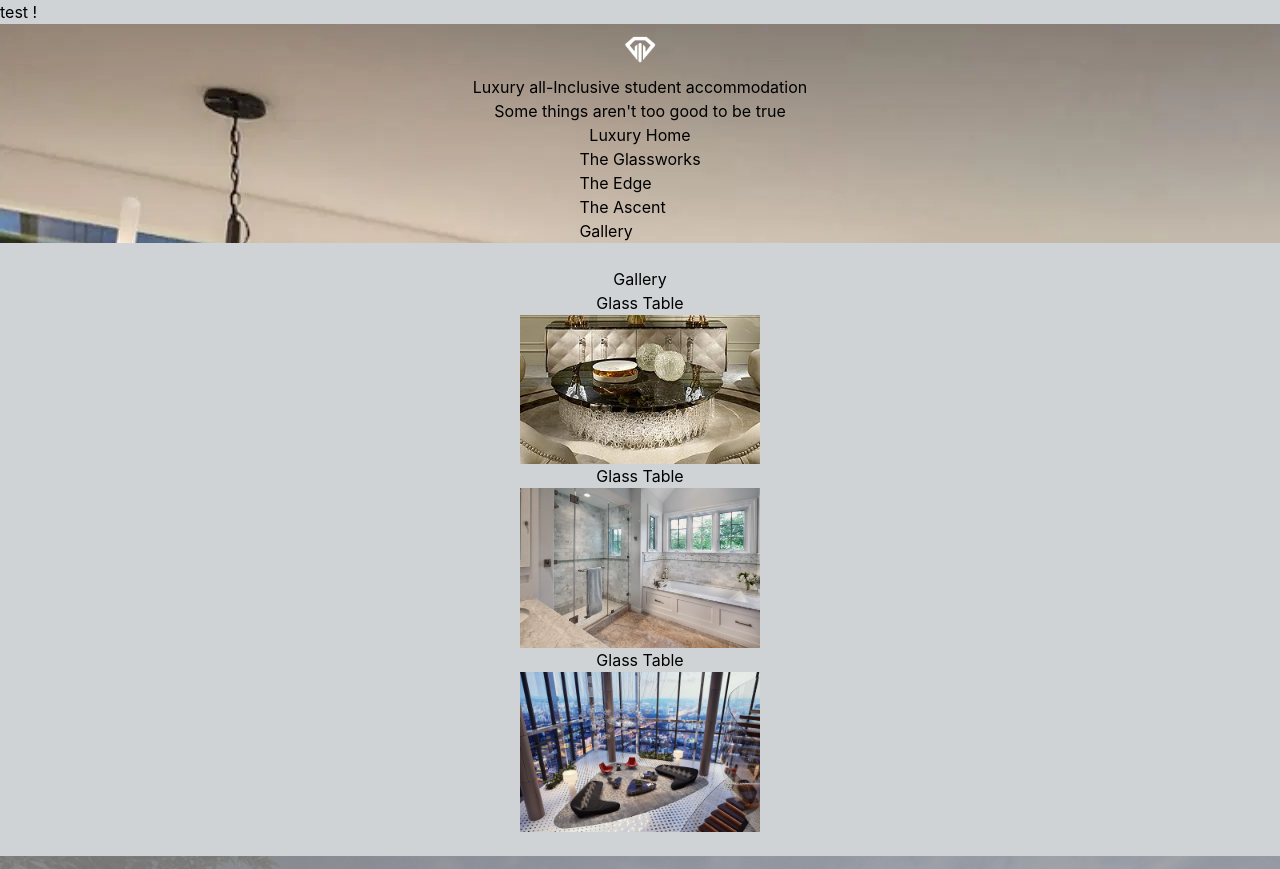
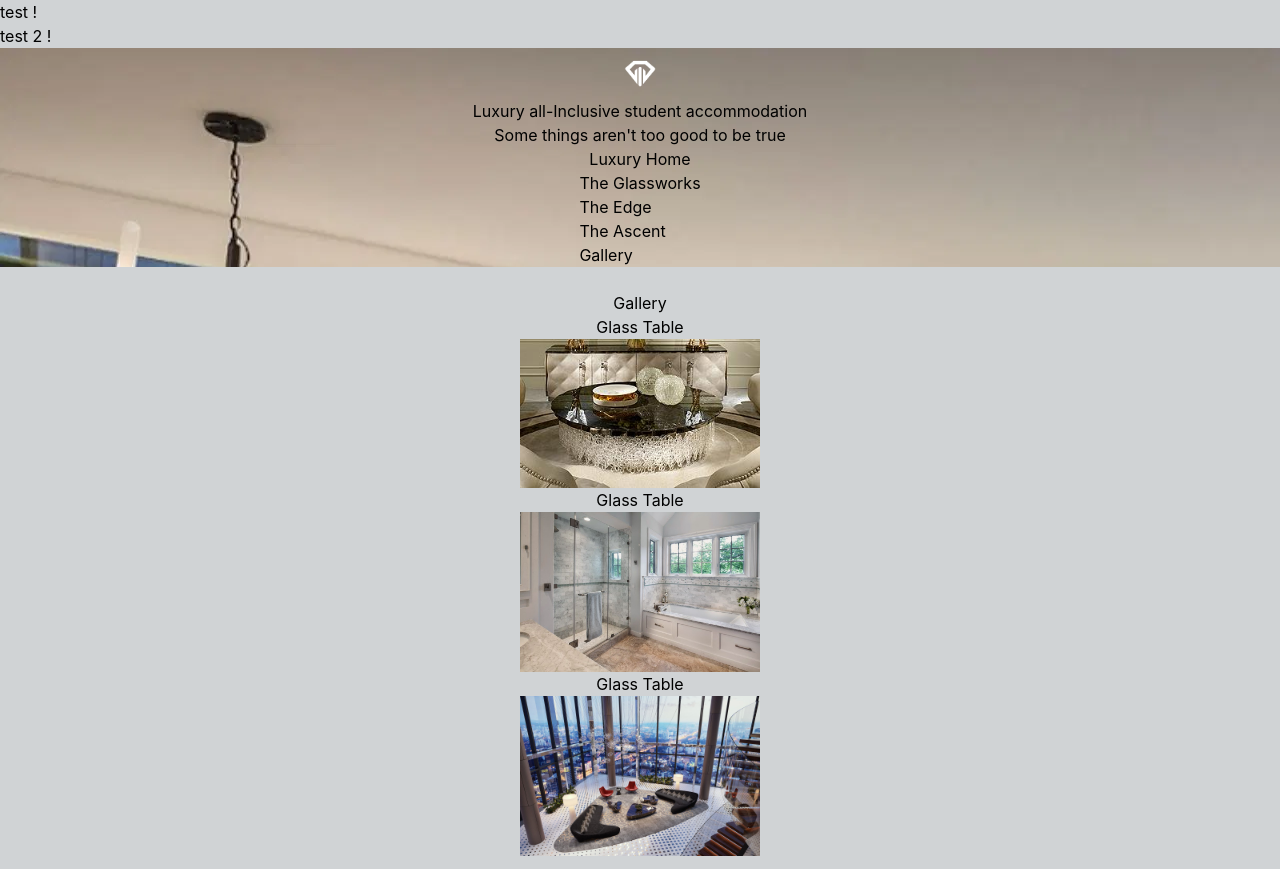
Before and after one commit to MihaelStefanov/Front-End-Tailwind, a React (Vite) app: page /Luxury in a window 1280 px wide. Shown: the top 869 px of the page. Built offline with nearby package versions, Linux system fonts and the light colour scheme.

Commit message:
Update Luxury.jsx

```diff
--- a/src/components/02.exams/02. Luxury/Luxury.jsx
+++ b/src/components/02.exams/02. Luxury/Luxury.jsx
@@ -18,6 +18,7 @@ export default function Luxury() {
         <section>
 
             <h1>test !</h1>
+            <h1>test 2 !</h1>
 
             <header
             style={{ backgroundImage: `url(${luxuryHome})` }}
```
